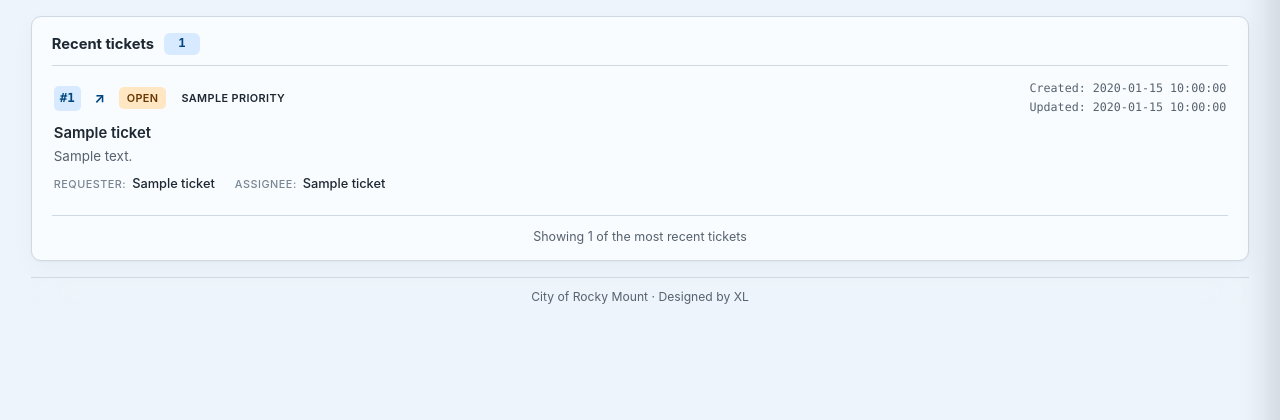
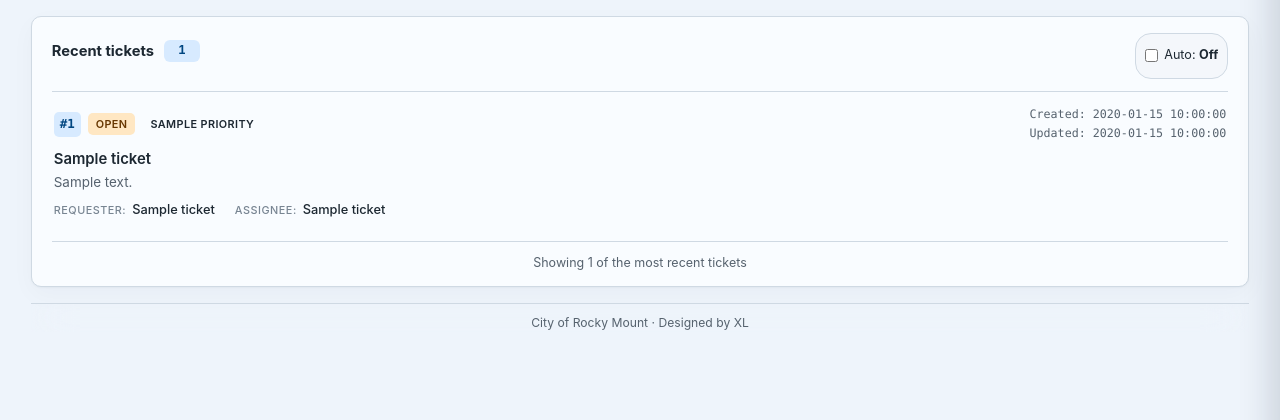
Before and after one commit to rockymount114/Zendesk-Webhook, a Flask app: template templates/index.html in a window 1280 px wide. Shown: the part 187-607 px from the top of the page. Run offline with Flask 2, Linux system fonts and the light colour scheme; the template is opened without the code that fills it: most values are stand-ins (such as "Sample title", 1, 10 or a date in 2020).

Commit message:
Completed: Cleaned Up Auto-Refresh Checkbox on Front Page

```diff
--- a/static/script.js
+++ b/static/script.js
@@ -5,13 +5,17 @@ let secondsLeft = 60;
 let isAutoRefreshEnabled = false;
 
 function updateCountdown() {
-    const label = document.getElementById('refresh-timer-label');
-    if (label && isAutoRefreshEnabled) {
+    const labels = document.querySelectorAll('.refresh-timer-label, #refresh-timer-label');
+    if (isAutoRefreshEnabled) {
+        labels.forEach(label => {
             label.textContent = `${secondsLeft}s`;
+        });
         secondsLeft--;
 
         if (secondsLeft < 0) {
+            labels.forEach(label => {
                 label.textContent = 'Refreshing...';
+            });
             setTimeout(() => {
                 window.location.href = window.location.href.split('?')[0] + '?t=' + new Date().getTime();
             }, 500);
@@ -31,8 +35,10 @@ function startAutoRefresh() {
         window.location.href = window.location.href.split('?')[0] + '?t=' + new Date().getTime();
     }, 60000);
 
-    const label = document.getElementById('refresh-timer-label');
-    if (label) label.textContent = '60s';
+    const labels = document.querySelectorAll('.refresh-timer-label, #refresh-timer-label');
+    labels.forEach(label => {
+        label.textContent = '60s';
+    });
 }
 
 function stopAutoRefresh() {
@@ -42,32 +48,44 @@ function stopAutoRefresh() {
     refreshInterval = null;
     countdownInterval = null;
 
-    const label = document.getElementById('refresh-timer-label');
-    if (label) label.textContent = 'Off';
+    const labels = document.querySelectorAll('.refresh-timer-label, #refresh-timer-label');
+    labels.forEach(label => {
+        label.textContent = 'Off';
+    });
 }
 
 document.addEventListener('DOMContentLoaded', function () {
-    const toggle = document.getElementById('toggle-index-refresh');
-    if (toggle) {
+    const toggles = document.querySelectorAll('.toggle-index-refresh, #toggle-index-refresh');
+    if (toggles.length > 0) {
         const autoRefreshEnabled = localStorage.getItem('zendesk.index.autoRefresh') === 'true';
-        toggle.checked = autoRefreshEnabled;
+        toggles.forEach(t => {
+            t.checked = autoRefreshEnabled;
+        });
+
         if (autoRefreshEnabled) {
             startAutoRefresh();
+        } else {
+            const labels = document.querySelectorAll('.refresh-timer-label, #refresh-timer-label');
+            labels.forEach(label => {
+                label.textContent = 'Off';
+            });
         }
 
+        toggles.forEach(toggle => {
             toggle.addEventListener('change', function () {
-            localStorage.setItem('zendesk.index.autoRefresh', String(this.checked));
-            if (this.checked) {
+                const checked = this.checked;
+                localStorage.setItem('zendesk.index.autoRefresh', String(checked));
+                toggles.forEach(t => {
+                    t.checked = checked;
+                });
+                if (checked) {
                     startAutoRefresh();
                 } else {
                     stopAutoRefresh();
                 }
             });
+        });
     }
-
-    // Default indicator text
-    const label = document.getElementById('refresh-timer-label');
-    if (label && (!toggle || !toggle.checked)) label.textContent = 'Off';
 });
 
 // Pause when page is hidden (if enabled)
--- a/static/style.css
+++ b/static/style.css
@@ -1066,6 +1066,18 @@ body {
     box-shadow: 0 1px 2px oklch(27% 0.025 250 / 4%), 0 8px 24px oklch(27% 0.025 250 / 3%);
 }
 
+.tickets-card-header {
+    display: flex;
+    align-items: center;
+    justify-content: space-between;
+    gap: 12px;
+    margin-bottom: 12px;
+}
+
+.tickets-card-header h3 {
+    margin: 0;
+}
+
 .card h3 {
     margin: 0 0 10px;
     color: var(--ink);
@@ -1126,6 +1138,23 @@ body {
     background: var(--accent-soft);
     color: var(--accent-dark);
     font-size: 0.78rem;
+    font-family: SFMono-Regular, Menlo, Monaco, Consolas, monospace;
+}
+
+a.ticket-id,
+.ticket-id-link {
+    text-decoration: none;
+    font-weight: 700;
+    cursor: pointer;
+    transition: background 120ms ease, color 120ms ease;
+    display: inline-flex;
+    align-items: center;
+}
+
+a.ticket-id:hover,
+.ticket-id-link:hover {
+    background: var(--accent-dark);
+    color: #ffffff;
 }
 
 .ticket-external-link {
--- a/templates/base.html
+++ b/templates/base.html
@@ -13,7 +13,18 @@
 <body class="{% block body_class %}{% endblock %}">
     <a class="skip-link" href="#main-content">{% block skip_link_text %}Skip to main content{% endblock %}</a>
     <div class="container">
-        {% include 'partials/header.html' %}
+        <header class="app-topbar">
+            <a class="brand-lockup" href="{{ url_for('index') }}" aria-label="City of Rocky Mount Service Desk home">
+                <span class="brand-monogram" aria-hidden="true">RM</span>
+                <span class="brand-copy"><strong>Rocky Mount</strong><small>Service desk</small></span>
+            </a>
+            <nav class="nav-bar" aria-label="Main navigation">
+                <a href="{{ url_for('index') }}" class="nav-link {% if request.endpoint == 'index' %}active{% endif %}" {% if request.endpoint == 'index' %}aria-current="page"{% endif %}>Recent</a>
+                <a href="{{ url_for('dashboard') }}" class="nav-link {% if request.endpoint == 'dashboard' %}active{% endif %}" {% if request.endpoint == 'dashboard' %}aria-current="page"{% endif %}>KPIs</a>
+                <a href="{{ url_for('open_tickets_page') }}" class="nav-link {% if request.endpoint == 'open_tickets_page' %}active{% endif %}" {% if request.endpoint == 'open_tickets_page' %}aria-current="page"{% endif %}>Open tickets</a>
+            </nav>
+            {% block topbar_action %}{% endblock %}
+        </header>
 
         <main id="main-content">
             {% block content %}{% endblock %}
--- a/templates/index.html
+++ b/templates/index.html
@@ -8,13 +8,6 @@
 
 {% block skip_link_text %}Skip to ticket list{% endblock %}
 
-{% block topbar_action %}
-<label class="refresh-control" title="Refresh this page every 60 seconds">
-    <input type="checkbox" id="toggle-index-refresh">
-    <span>Auto-refresh</span><strong id="refresh-timer-label">Off</strong>
-</label>
-{% endblock %}
-
 {% block content %}
 <div class="header page-heading">
     <div class="eyebrow">TICKET MONITOR</div>
@@ -24,7 +17,13 @@
 
 <!-- recent ticket section -->
 <div class="card tickets-card">
-    <h3>Recent tickets <span class="section-count">{{ recent_tickets|length if recent_tickets else 0 }}</span></h3>
+    <div class="tickets-card-header">
+        <h3>Recent tickets <span class="section-count">{{ recent_tickets|length if recent_tickets else 0 }}</span></h3>
+        <label class="auto-refresh-toggle-sm" title="Auto-refresh every 60 seconds">
+            <input type="checkbox" id="toggle-index-refresh" class="toggle-index-refresh">
+            <span>Auto: <strong id="refresh-timer-label" class="refresh-timer-label">Off</strong></span>
+        </label>
+    </div>
     {% if tickets_error %}
         <div class="error-message">
             <p><strong>⚠️ Error loading tickets:</strong></p>
@@ -46,8 +45,7 @@
                  data-url="https://{{ zendesk_domain }}/agent/tickets/{{ ticket.id }}">
                 <div class="ticket-header">
                     <div class="ticket-main-info">
-                        <span class="ticket-id">#{{ ticket.id }}</span>
-                        <a class="ticket-external-link" href="https://{{ zendesk_domain }}/agent/tickets/{{ ticket.id }}" target="_blank" rel="noopener noreferrer" aria-label="Open ticket {{ ticket.id }} in Zendesk">↗</a>
+                        <a class="ticket-id ticket-id-link" href="https://{{ zendesk_domain }}/agent/tickets/{{ ticket.id }}" target="_blank" rel="noopener noreferrer" aria-label="Open ticket {{ ticket.id }} in Zendesk" title="Open ticket #{{ ticket.id }} in Zendesk">#{{ ticket.id }}</a>
                         <span class="ticket-status status-{{ ticket.status }}">{{ ticket.status.upper() }}</span>
                         <span class="ticket-priority priority-{{ ticket.priority or 'normal' }}">{{ ticket.priority or 'Normal' }}</span>
                     </div>
```
Also changed, not shown: changes.txt (+9 -0 lines), tests/test_app.py (+6 -0 lines). Lines whose indentation alone changed are shown as unchanged.
